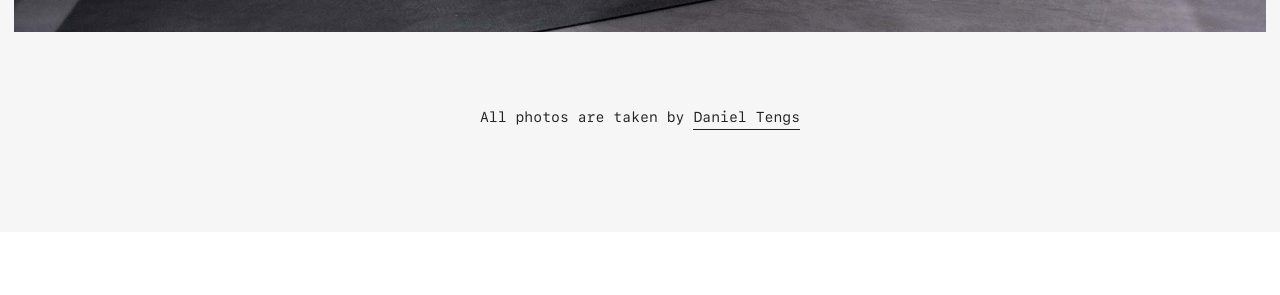
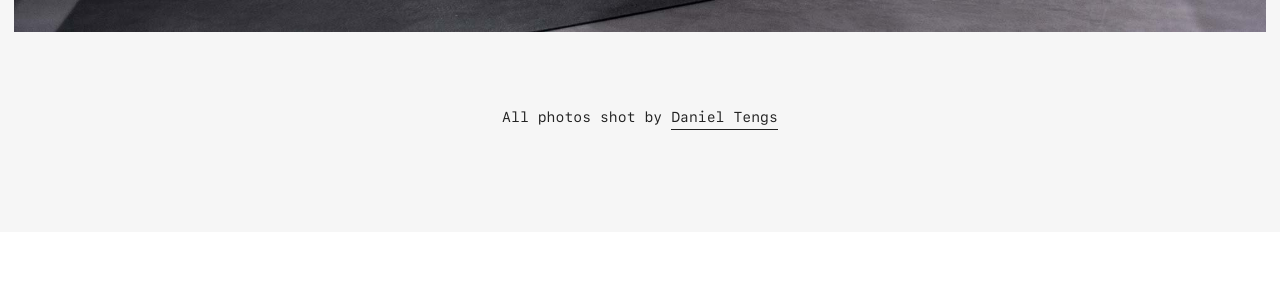
Before and after one commit to itsnwa/portfolio, a Jekyll site: the page built from _projects/gsport-byporten.md, in a window 1280 px wide and 900 px high, scrolled down 4238 px. Shown: the part 425-720 px from the top of the window. Built offline with Jekyll 4.4.1, drawn with Linux system fonts in a browser that asks for light colours; a script that is not in the unit is left out.

Commit message:
Text edits.

```diff
--- a/_projects/gsport-byporten.md
+++ b/_projects/gsport-byporten.md
@@ -18,5 +18,5 @@ thumb-text-color: '#ffffff'
 ![G-Sport Byporten]({{ site.baseurl }}/assets/images/gsport-byporten-5.jpg)
 
 <div class="text-block center-content">
-  <p>All photos are taken by <a href="http://tengsphoto.com">Daniel Tengs</a></p>
+  <p>All photos shot by <a href="http://tengsphoto.com">Daniel Tengs</a></p>
 </div>
```
